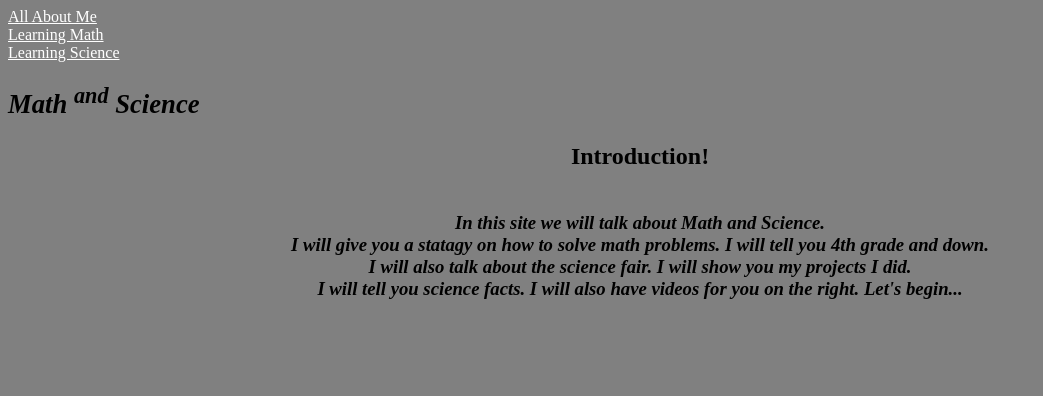
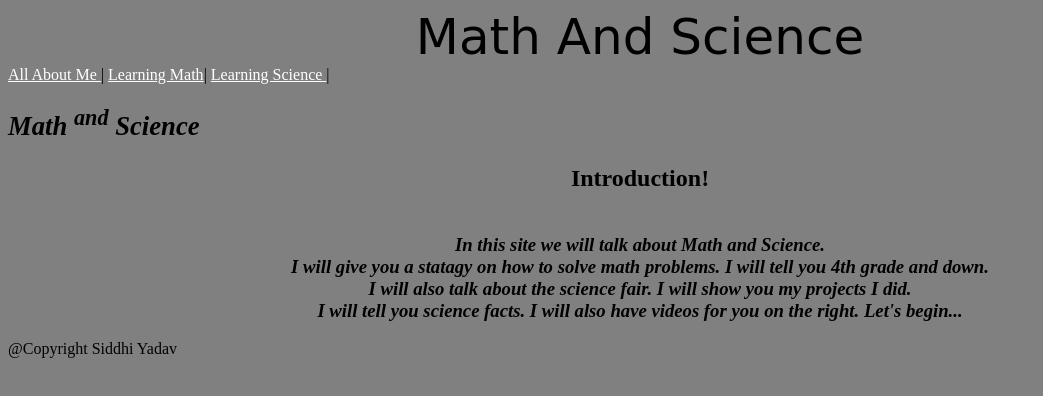
Before and after one commit to siddhiaky/siddhiaky.github.io, a plain HTML site: page index.html in a window 1280 px wide. Shown: the whole page, without its empty margins (0-1043 px from the left). Drawn offline with Linux system fonts and the light colour scheme.

Commit message:
my new site

```diff
--- a/index.html
+++ b/index.html
@@ -8,9 +8,12 @@
     </head>
 
     <body style="background-color: gray ">
-       <a href="aboutme.html" style="color:white">  All About Me  </a>
-        <br><a href="learning_math.html" style="color:white;">Learning Math</a>
-        <br> <a href="learning_science.html " style="color: white;">Learning Science </a>
+        <header style="text-align: center; font-family: cursive; font-size: 50px"> Math And Science</header>
+       <nav>
+           <a href="aboutme.html" style="color:white">  All About Me  </a>|
+        <a href="learning_math.html" style="color:white;">Learning Math</a>|
+        <a href="learning_science.html " style="color: white;">Learning Science </a>|
+        </nav>
         <h1>
             <b>
                 <i>
@@ -41,7 +44,7 @@
 
             </h3>
         </p>
-
+        <footer>@Copyright Siddhi Yadav</footer>
 
     </body>
 
```
Also changed, not shown: aboutme.html (+5 -3 lines), learning_science.html (+6 -4 lines), assets/Amazing_Quote.jpg (added).
